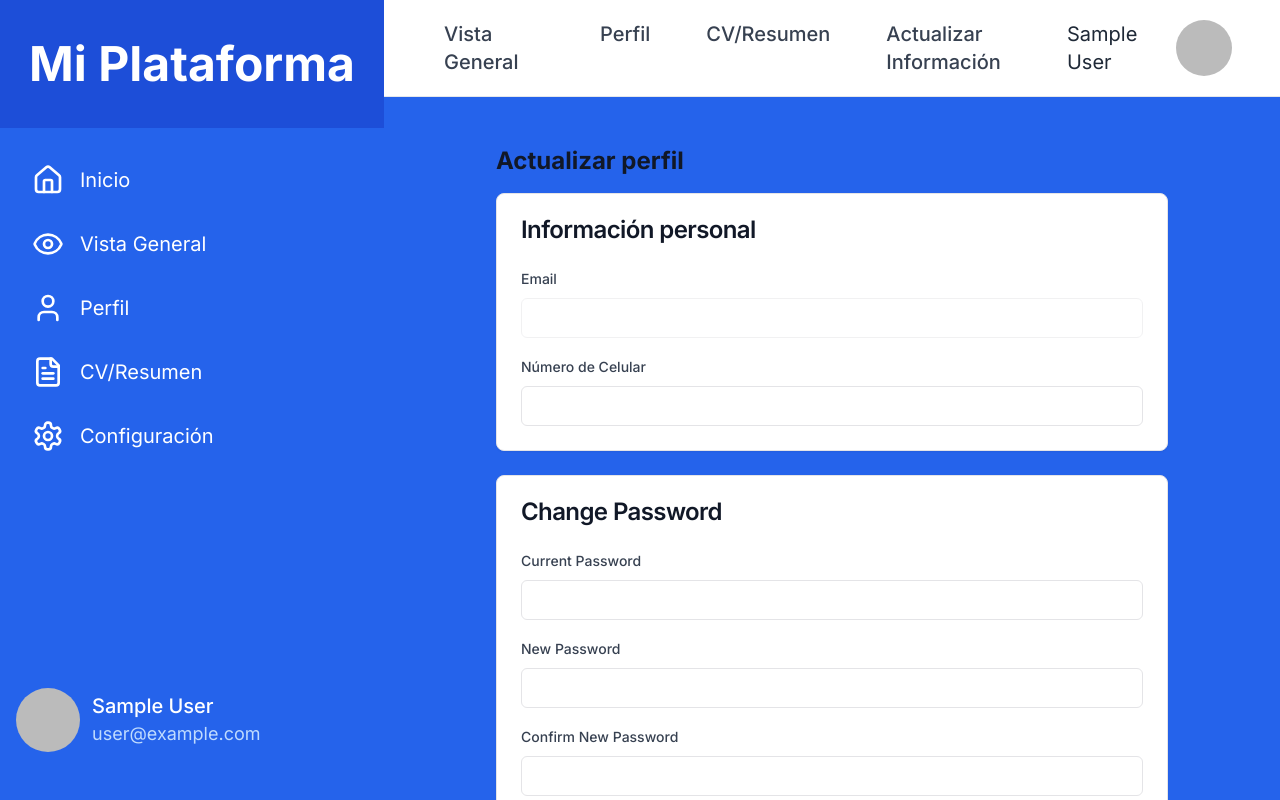
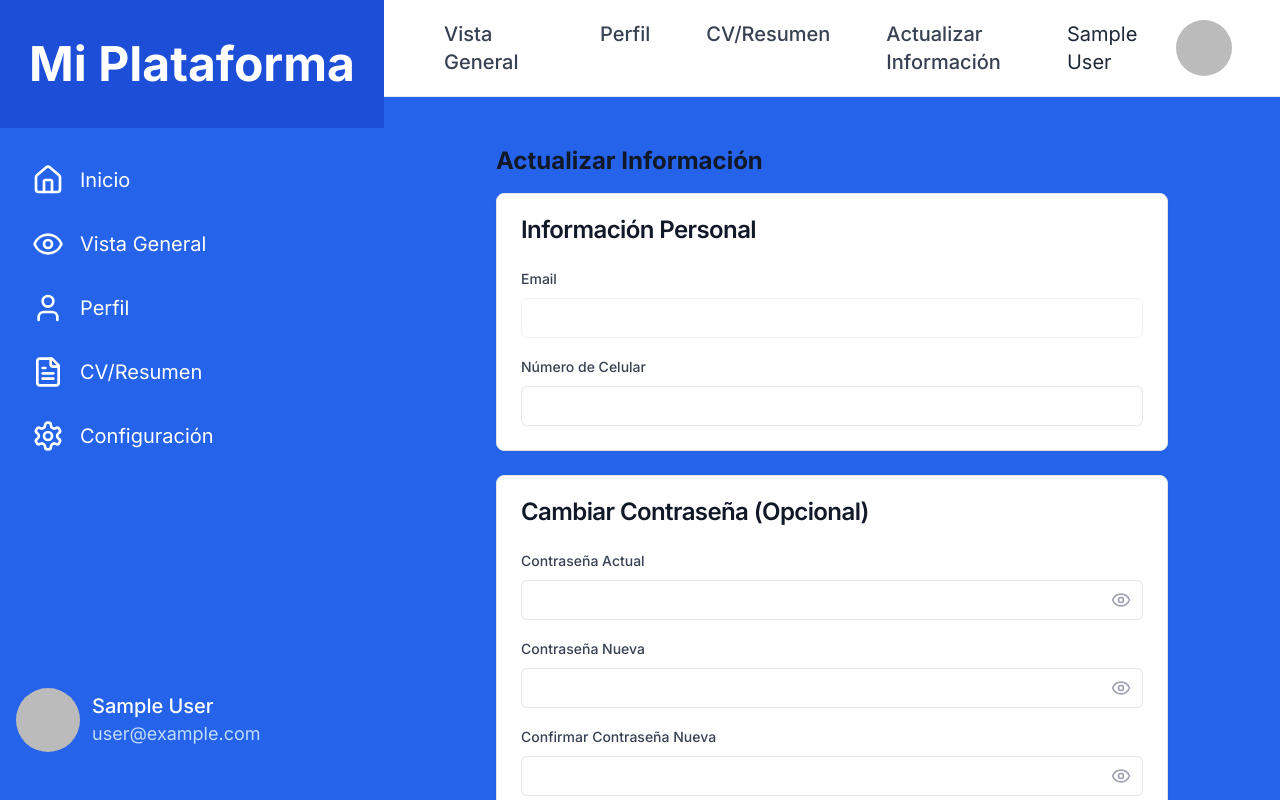
Before and after one commit to RoggerMen/NextJS-AuthJS, a Next.js app: page /update-info in a window 1280 px wide. Built offline with nearby package versions, Linux system fonts and the light colour scheme; no server answers; the database is empty; sample sign-in values are in the browser's storage.

Commit message:
Cambiando la vista de contraseñas y avance de envio de email con resend

```diff
--- a/package.json
+++ b/package.json
@@ -36,6 +36,7 @@
     "react-hook-form": "^7.53.1",
     "react-hot-toast": "^2.4.1",
     "react-icons": "^5.4.0",
+    "resend": "^4.0.1",
     "tailwind-merge": "^2.5.4",
     "tailwindcss-animate": "^1.0.7",
     "zod": "^3.23.8"
--- a/src/app/(auth)/_components/AuthForm/form.tsx
+++ b/src/app/(auth)/_components/AuthForm/form.tsx
@@ -1,6 +1,6 @@
 "use client";
 
-import React from "react";
+import React, { useState } from "react";
 import { z } from "zod";
 import { zodResolver } from "@hookform/resolvers/zod";
 import { useForm } from "react-hook-form";
@@ -15,7 +15,7 @@ import {
 import { Button } from "@/components/ui/button";
 import { Input } from "@/components/ui/input";
 import Link from "next/link";
-import { ChevronLeft, Loader2 } from "lucide-react";
+import { ChevronLeft, Loader2, Eye, EyeOff } from 'lucide-react';
 import toast from "react-hot-toast";
 import axios from "axios";
 import { signIn } from "next-auth/react";
@@ -36,6 +36,7 @@ interface Props {
 
 const AuthForm = ({ mode }: Props) => {
   const router = useRouter();
+  const [showPassword, setShowPassword] = useState(false);
 
   const form = useForm<z.infer<typeof formSchema>>({
     resolver: zodResolver(formSchema),
@@ -53,6 +54,8 @@ const AuthForm = ({ mode }: Props) => {
 
         if (data.ok) {
           toast.success(data.message);
+          router.refresh();
+          router.push("/login");
         } else if (data.error) {
           toast.error(data.error);
         }
@@ -78,7 +81,6 @@ const AuthForm = ({ mode }: Props) => {
   };
 
   return (
-    /*//IMPORTAMOS EL COMPONENTE "form" DE SHADCN */
     <div className="w-full flex items-center justify-center flex-col gap-6">
       <div className="text-sm font-medium">
         <Link
@@ -95,15 +97,11 @@ const AuthForm = ({ mode }: Props) => {
           onSubmit={form.handleSubmit(onSubmit)}
           className="w-full max-w-[380px] px-6 py-6 border border-zinc-300 rounded-md space-y-3 "
         >
-          <h2 className="font-mediun text-lg text-center">
-            {" "}
-            {mode === "register" ? "Registrate" : "Inicia Sesión"}{" "}
+          <h2 className="font-medium text-lg text-center">
+            {mode === "register" ? "Registrate" : "Inicia Sesión"}
           </h2>
 
           <div>
-            {/*RENDERIZAMOS TAMBIEN ESTE COMPONENTE DE FORMA CONDICIONAL
-                VAMOS A DECIR QUE SI EL "mode" es de "register"
-                RENDERIZAMOS ESTO DONDE ENCAPSULAMOS A EL COMPONENTE <FormField /> */}
             {mode === "register" && (
               <FormField
                 control={form.control}
@@ -145,11 +143,24 @@ const AuthForm = ({ mode }: Props) => {
                 <FormItem>
                   <FormLabel>Contraseña</FormLabel>
                   <FormControl>
-                    <Input
-                      type="password"
-                      placeholder="******************"
-                      {...field}
-                    />
+                    <div className="relative">
+                      <Input
+                        type={showPassword ? "text" : "password"}
+                        placeholder="******************"
+                        {...field}
+                      />
+                      <button
+                        type="button"
+                        onClick={() => setShowPassword(!showPassword)}
+                        className="absolute inset-y-0 right-0 pr-3 flex items-center text-gray-400 hover:text-gray-500"
+                      >
+                        {showPassword ? (
+                          <EyeOff className="h-5 w-5" aria-hidden="true" />
+                        ) : (
+                          <Eye className="h-5 w-5" aria-hidden="true" />
+                        )}
+                      </button>
+                    </div>
                   </FormControl>
                   <FormMessage />
                 </FormItem>
@@ -178,7 +189,6 @@ const AuthForm = ({ mode }: Props) => {
                   >
                     {mode === "register" ? "Registrar" : "Iniciar Sesión"}
                   </button>
-
                 </div>
               </>
             )}
@@ -201,7 +211,6 @@ const AuthForm = ({ mode }: Props) => {
           </>
         ) : (
           <>
-
             <p>
               ¿Aún no tienes una cuenta?
               <Link
--- a/src/app/api/update-info/route.ts
+++ b/src/app/api/update-info/route.ts
@@ -9,7 +9,7 @@ export async function POST(req: NextRequest) {
   }
 
   const data = await req.json()
-  const { phoneNumber, currentPassword, newPassword } = data
+  const { phoneNumber, currentPassword, newPassword, confirmNewPassword } = data
 
   try {
     const user = await prisma.user.findUnique({
@@ -27,23 +27,24 @@ export async function POST(req: NextRequest) {
 
     const updateData: UpdateData = {};
 
-    if (phoneNumber) {
+    if (phoneNumber !== undefined) {
       updateData.phoneNumber = phoneNumber
     }
 
-    if (session.provider === 'credentials') {
-      if (currentPassword && newPassword) {
+    if (session.provider === 'credentials' && currentPassword && newPassword) {
       if (currentPassword !== user.password) {
         return NextResponse.json({ error: "La contraseña actual es incorrecta" }, { status: 400 });
       }
       updateData.password = newPassword;
     }
-    }
 
+    // Only update if there's data to update
+    if (Object.keys(updateData).length > 0) {
       await prisma.user.update({
         where: { id: user.id },
         data: updateData,
       })
+    }
 
     return NextResponse.json({ message: "La configuración del Usuario se actualizó correctamente" })
   } catch (error) {
--- a/src/app/api/users/api/register/route.ts
+++ b/src/app/api/users/api/register/route.ts
@@ -1,5 +1,6 @@
 import prisma from "@/lib/prisma";
 import { NextRequest, NextResponse } from "next/server";
+import { sendWelcomeEmail } from "@/lib/email";
 
 export const POST = async (req: NextRequest) => {
   const { username, email, password } = await req.json();
@@ -14,7 +15,7 @@ export const POST = async (req: NextRequest) => {
       return NextResponse.json({ error: "El correo ya existe" });
     }
 
-        await prisma.user.create({
+    const newUser = await prisma.user.create({
       data: {
         username,
         email,
@@ -28,6 +29,9 @@ export const POST = async (req: NextRequest) => {
       },
     });
 
+    // Enviar correo de bienvenida
+    await sendWelcomeEmail(email, username);
+
     return NextResponse.json({ ok: true, message: "Usuario registrado exitosamente" },
       { status: 200 }
     );
--- a/src/app/update-info/page.tsx
+++ b/src/app/update-info/page.tsx
@@ -19,14 +19,15 @@ import {
   FormLabel,
   FormMessage,
 } from "@/components/ui/form"
+import { Eye, EyeOff } from 'lucide-react'
 
 const baseSchema = z.object({
   email: z.string().email("Invalid email address"),
   phoneNumber: z.string().min(1, "Phone number is required"),
 });
 
-const credentialsSchema = baseSchema.extend({
-  currentPassword: z.string().min(5, "Password must be at least 5 characters"),
+const passwordSchema = z.object({
+  currentPassword: z.string().min(1, "Current password is required"),
   newPassword: z.string().min(5, "Password must be at least 5 characters"),
   confirmNewPassword: z.string().min(5, "Password must be at least 5 characters"),
 }).refine((data) => data.newPassword === data.confirmNewPassword, {
@@ -34,16 +35,40 @@ const credentialsSchema = baseSchema.extend({
   path: ["confirmNewPassword"],
 });
 
-type SettingsFormData = z.infer<typeof credentialsSchema>
+const schema = baseSchema.extend({
+  currentPassword: z.string().optional(),
+  newPassword: z.string().optional(),
+  confirmNewPassword: z.string().optional(),
+}).refine((data) => {
+  // Si algún campo de contraseña está lleno, todos deben estar llenos
+  const passwordFieldsFilled = [data.currentPassword, data.newPassword, data.confirmNewPassword].filter(Boolean).length;
+  return passwordFieldsFilled === 0 || passwordFieldsFilled === 3;
+}, {
+  message: "All password fields must be filled to change password",
+  path: ["newPassword"],
+}).refine((data) => {
+  // Si se están llenando los campos de contraseña, asegúrate de que coincidan
+  if (data.newPassword || data.confirmNewPassword) {
+    return data.newPassword === data.confirmNewPassword;
+  }
+  return true;
+}, {
+  message: "New passwords do not match",
+  path: ["confirmNewPassword"],
+});
+
+type SettingsFormData = z.infer<typeof schema>
 
 export default function UpdateInfoPage() {
   const { data: session, status } = useSession()
   const router = useRouter()
   const [isLoading, setIsLoading] = useState(false)
+  const [isLoadingUserData, setIsLoadingUserData] = useState(true)
+  const [showCurrentPassword, setShowCurrentPassword] = useState(false)
+  const [showNewPassword, setShowNewPassword] = useState(false)
+  const [showConfirmPassword, setShowConfirmPassword] = useState(false)
 
   const isGoogleUser = session?.provider === 'google'
-
-  const schema = isGoogleUser ? baseSchema : credentialsSchema
 
   const form = useForm<SettingsFormData>({
     resolver: zodResolver(schema),
@@ -63,6 +88,7 @@ export default function UpdateInfoPage() {
       router.push('/')
     } else {
       const fetchUserData = async () => {
+        setIsLoadingUserData(true)
         try {
           const response = await axios.get('/api/user')
           const userData = response.data
@@ -70,7 +96,13 @@ export default function UpdateInfoPage() {
           form.setValue('phoneNumber', userData.phoneNumber || '')
         } catch (error) {
           console.error('Failed to fetch user data:', error)
-          toast.error('Failed to load user data')
+          if (error instanceof AxiosError) {
+            toast.error(`No se pudieron cargar los datos del usuario: ${error.response?.data?.error || error.message}`)
+          } else {
+            toast.error('Se produjo un error inesperado al cargar los datos del usuario.')
+          }
+        } finally {
+          setIsLoadingUserData(false)
         }
       }
 
@@ -81,13 +113,27 @@ export default function UpdateInfoPage() {
   const onSubmit = async (data: SettingsFormData) => {
     setIsLoading(true)
     try {
-      await axios.post('/api/update-info', data)
-      toast.success('Settings updated successfully')
+      const updateData: Partial<SettingsFormData> = {
+        phoneNumber: data.phoneNumber,
+      }
+
+      if (data.currentPassword && data.newPassword && data.confirmNewPassword) {
+        if (data.newPassword !== data.confirmNewPassword) {
+          toast.error('New passwords do not match');
+          setIsLoading(false);
+          return;
+        }
+        updateData.currentPassword = data.currentPassword
+        updateData.newPassword = data.newPassword
+      }
+
+      await axios.post('/api/update-info', updateData)
+      toast.success('Información actualizada exitosamente')
     } catch (error) {
       if (error instanceof AxiosError) {
-        toast.error(error.response?.data?.error || 'Failed to update settings');
+        toast.error(error.response?.data?.error || 'No se pudo actualizar la información');
       } else {
-        toast.error('An unexpected error occurred');
+        toast.error('Ocurrió un error inesperado');
       }
     } finally {
       setIsLoading(false)
@@ -95,17 +141,21 @@ export default function UpdateInfoPage() {
   }
 
   if (status === 'loading' || !session) {
-    return null
+    return <div>Loading...</div>
+  }
+
+  if (isLoadingUserData) {
+    return <div>Loading user data...</div>
   }
 
   return (
     <div className="max-w-2xl mx-auto">
-      <h1 className="text-2xl font-bold mb-4 text-gray-900 dark:text-white">Actualizar perfil</h1>
+      <h1 className="text-2xl font-bold mb-4 text-gray-900 dark:text-white">Actualizar Información</h1>
       <Form {...form}>
         <form onSubmit={form.handleSubmit(onSubmit)} className="space-y-6">
           <Card className="bg-white dark:bg-gray-800">
             <CardHeader>
-              <CardTitle className="text-gray-900 dark:text-white">Información personal</CardTitle>
+              <CardTitle className="text-gray-900 dark:text-white">Información Personal</CardTitle>
             </CardHeader>
             <CardContent className="space-y-4">
               <FormField
@@ -140,7 +190,7 @@ export default function UpdateInfoPage() {
           {!isGoogleUser && (
             <Card className="bg-white dark:bg-gray-800">
               <CardHeader>
-                <CardTitle className="text-gray-900 dark:text-white">Change Password</CardTitle>
+                <CardTitle className="text-gray-900 dark:text-white">Cambiar Contraseña (Opcional)</CardTitle>
               </CardHeader>
               <CardContent className="space-y-4">
                 <FormField
@@ -148,9 +198,26 @@ export default function UpdateInfoPage() {
                   name="currentPassword"
                   render={({ field }) => (
                     <FormItem>
-                      <FormLabel className="text-gray-700 dark:text-gray-300">Current Password</FormLabel>
+                      <FormLabel className="text-gray-700 dark:text-gray-300">Contraseña Actual</FormLabel>
                       <FormControl>
-                        <Input type="password" {...field} className="bg-white dark:bg-gray-700 text-gray-900 dark:text-white" />
+                        <div className="relative">
+                          <Input
+                            type={showCurrentPassword ? "text" : "password"}
+                            {...field}
+                            className="bg-white dark:bg-gray-700 text-gray-900 dark:text-white pr-10"
+                          />
+                          <button
+                            type="button"
+                            onClick={() => setShowCurrentPassword(!showCurrentPassword)}
+                            className="absolute inset-y-0 right-0 pr-3 flex items-center text-gray-400 hover:text-gray-500"
+                          >
+                            {showCurrentPassword ? (
+                              <EyeOff className="h-5 w-5" aria-hidden="true" />
+                            ) : (
+                              <Eye className="h-5 w-5" aria-hidden="true" />
+                            )}
+                          </button>
+                        </div>
                       </FormControl>
                       <FormMessage className="text-red-500 dark:text-red-400" />
                     </FormItem>
@@ -161,9 +228,26 @@ export default function UpdateInfoPage() {
                   name="newPassword"
                   render={({ field }) => (
                     <FormItem>
-                      <FormLabel className="text-gray-700 dark:text-gray-300">New Password</FormLabel>
+                      <FormLabel className="text-gray-700 dark:text-gray-300">Contraseña Nueva</FormLabel>
                       <FormControl>
-                        <Input type="password" {...field} className="bg-white dark:bg-gray-700 text-gray-900 dark:text-white" />
+                        <div className="relative">
+                          <Input
+                            type={showNewPassword ? "text" : "password"}
+                            {...field}
+                            className="bg-white dark:bg-gray-700 text-gray-900 dark:text-white pr-10"
+                          />
+                          <button
+                            type="button"
+                            onClick={() => setShowNewPassword(!showNewPassword)}
+                            className="absolute inset-y-0 right-0 pr-3 flex items-center text-gray-400 hover:text-gray-500"
+                          >
+                            {showNewPassword ? (
+                              <EyeOff className="h-5 w-5" aria-hidden="true" />
+                            ) : (
+                              <Eye className="h-5 w-5" aria-hidden="true" />
+                            )}
+                          </button>
+                        </div>
                       </FormControl>
                       <FormMessage className="text-red-500 dark:text-red-400" />
                     </FormItem>
@@ -174,9 +258,26 @@ export default function UpdateInfoPage() {
                   name="confirmNewPassword"
                   render={({ field }) => (
                     <FormItem>
-                      <FormLabel className="text-gray-700 dark:text-gray-300">Confirm New Password</FormLabel>
+                      <FormLabel className="text-gray-700 dark:text-gray-300">Confirmar Contraseña Nueva</FormLabel>
                       <FormControl>
-                        <Input type="password" {...field} className="bg-white dark:bg-gray-700 text-gray-900 dark:text-white" />
+                        <div className="relative">
+                          <Input
+                            type={showConfirmPassword ? "text" : "password"}
+                            {...field}
+                            className="bg-white dark:bg-gray-700 text-gray-900 dark:text-white pr-10"
+                          />
+                          <button
+                            type="button"
+                            onClick={() => setShowConfirmPassword(!showConfirmPassword)}
+                            className="absolute inset-y-0 right-0 pr-3 flex items-center text-gray-400 hover:text-gray-500"
+                          >
+                            {showConfirmPassword ? (
+                              <EyeOff className="h-5 w-5" aria-hidden="true" />
+                            ) : (
+                              <Eye className="h-5 w-5" aria-hidden="true" />
+                            )}
+                          </button>
+                        </div>
                       </FormControl>
                       <FormMessage className="text-red-500 dark:text-red-400" />
                     </FormItem>
--- a/src/auth.ts
+++ b/src/auth.ts
@@ -2,6 +2,7 @@ import NextAuth from "next-auth";
 import Credentials from "next-auth/providers/credentials";
 import Google from "next-auth/providers/google";
 import prisma from "./lib/prisma";
+import { sendWelcomeEmail } from "./lib/email";
 
 export const { handlers, signIn, signOut, auth } = NextAuth({
   providers: [
@@ -60,6 +61,9 @@ export const { handlers, signIn, signOut, auth } = NextAuth({
               userId: newUser.id,
             },
           });
+
+          // Enviar correo de bienvenida para usuarios de Google
+          await sendWelcomeEmail(user.email!, user.name!);
         }
       }
       return true;
--- /dev/null
+++ b/src/lib/email.ts
@@ -0,0 +1,22 @@
+import { Resend } from 'resend';
+
+const resend = new Resend(process.env.RESEND_API_KEY);
+
+export async function sendWelcomeEmail(email: string, name: string) {
+  try {
+    const data = await resend.emails.send({
+      from: 'Your App <onboarding@yourdomain.com>',
+      to: email,
+      subject: 'Bienvenido a nuestra aplicación',
+      html: `
+        <h1>Bienvenido, ${name}!</h1>
+        <p>Gracias por registrarte en nuestra aplicación. Estamos emocionados de tenerte con nosotros.</p>
+        <p>Si tienes alguna pregunta, no dudes en contactarnos.</p>
+      `
+    });
+
+    console.log('Email sent successfully:', data);
+  } catch (error) {
+    console.error('Error sending email:', error);
+  }
+}
```
Also changed, not shown: 2 other files (tests, documents, lock files or other folders). Lines whose indentation alone changed are shown as unchanged.
